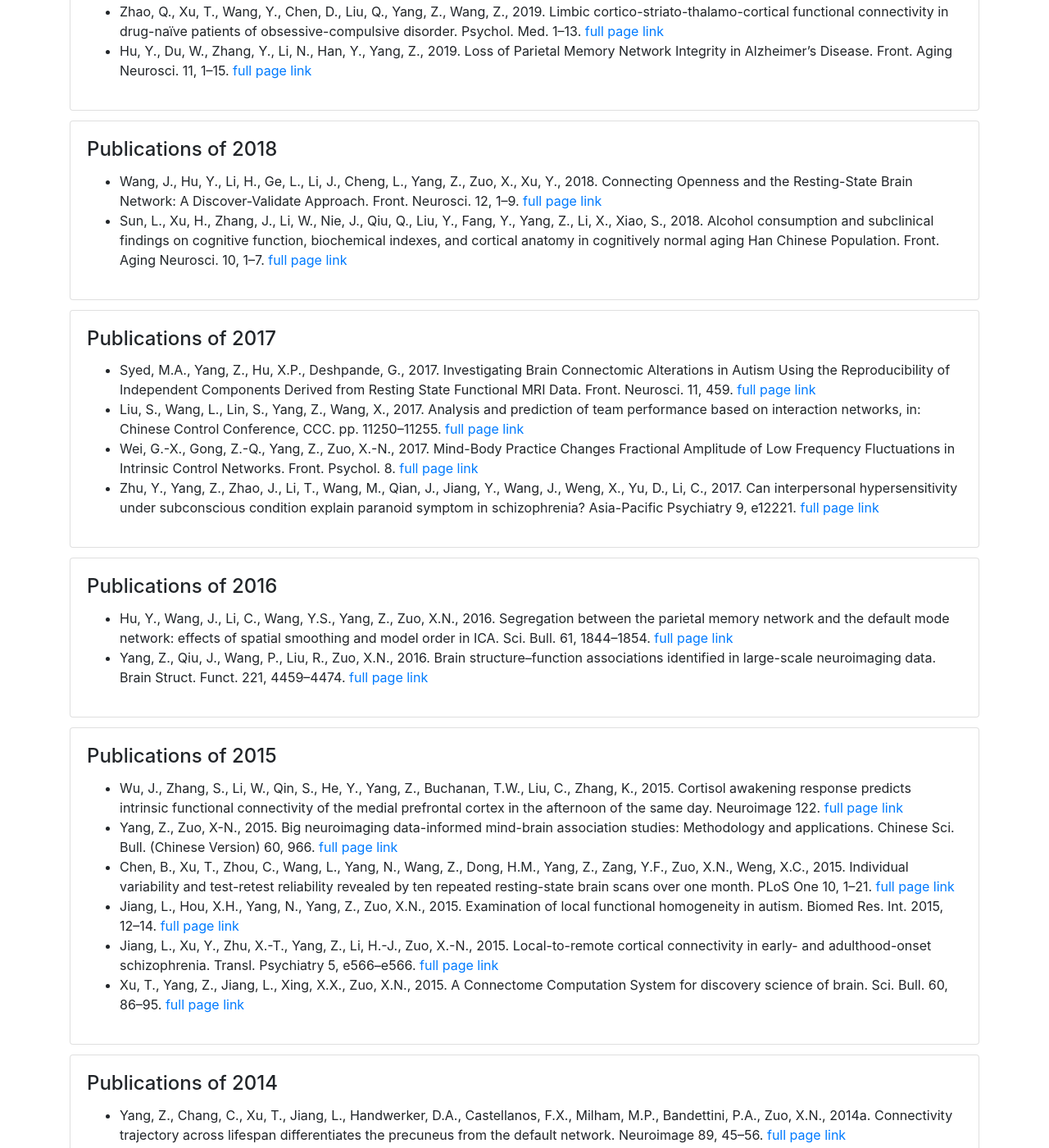
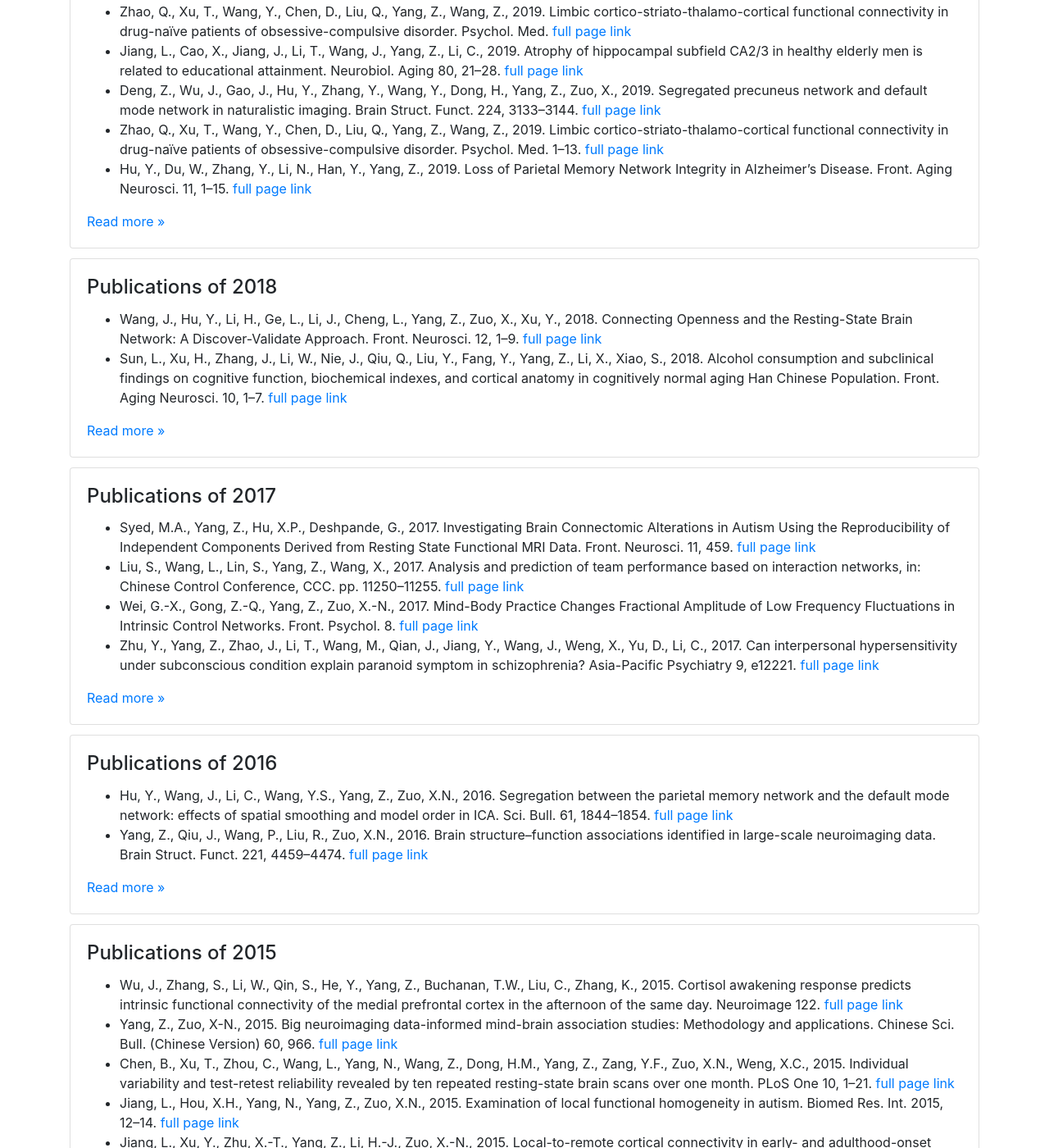
Before and after one commit to PHI-group/phi-group.github.io, a Jekyll site: the page built from publications.md, in a window 1280 px wide and 1400 px high, scrolled down 6186 px. Shown: the whole window at 82% size. Built offline with Jekyll 4.4.1, drawn with Linux system fonts in a browser that asks for light colours; some of the changed text lies outside the part shown.

Commit message:
Updated by QF

```diff
--- a/_includes/publication-card.html
+++ b/_includes/publication-card.html
@@ -32,6 +32,9 @@
         <div class="card-text">
             {{ publication.description | markdownify }}
         </div>
+        {% if publication.no-link != true or publication.link %}
+            <a href="{{ pub-url }}"> Read more &raquo;</a>
+        {% endif %}
     </div>
     {% if publication.people %}
         <div class="card-footer d-flex flex-row flex-wrap justify-content-center">
--- a/_includes/resource-card.html
+++ b/_includes/resource-card.html
@@ -32,6 +32,9 @@
         <div class="card-text">
             {{ resource.description | markdownify }}
         </div>
+        {% if resource.no-link != true or resource.link %}
+            <a href="{{ res-url }}"> Read more &raquo;</a>
+        {% endif %}
     </div>
     {% if resource.people %}
         <div class="card-footer d-flex flex-row flex-wrap justify-content-center">
```
